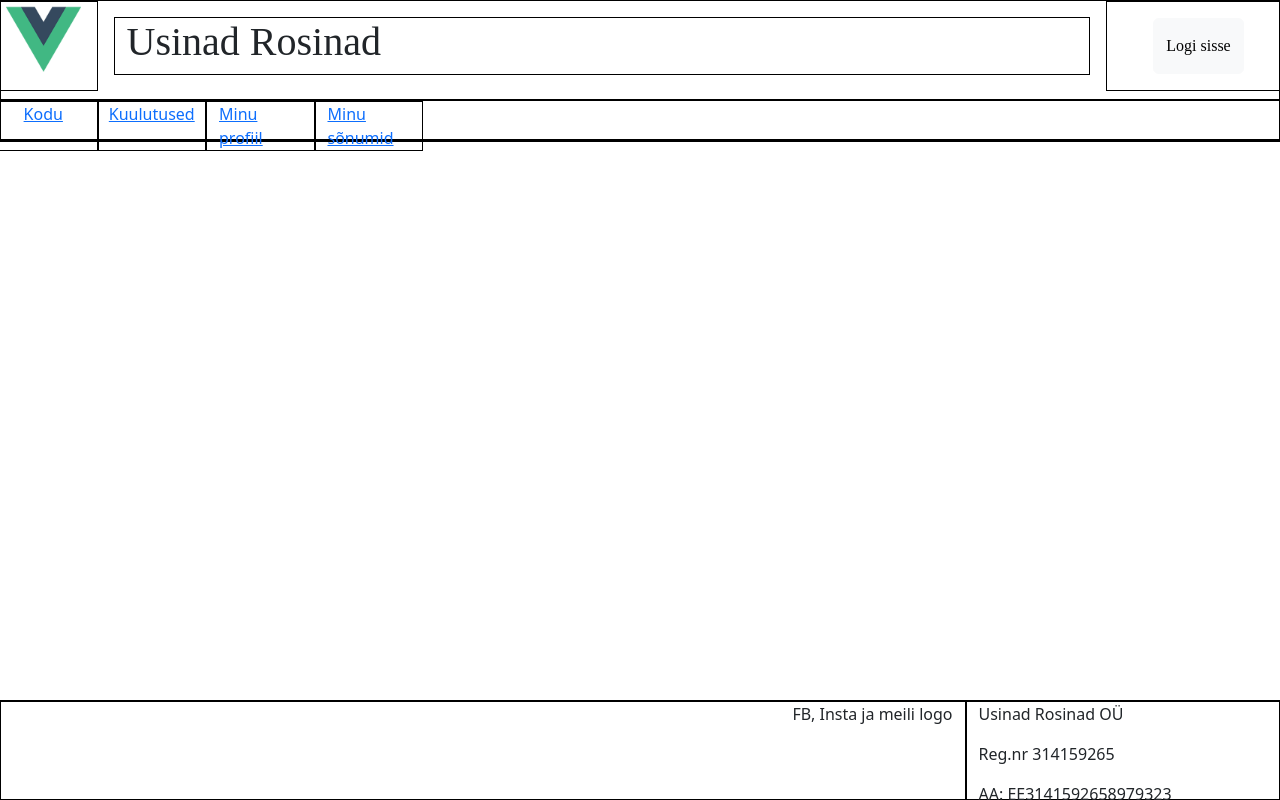
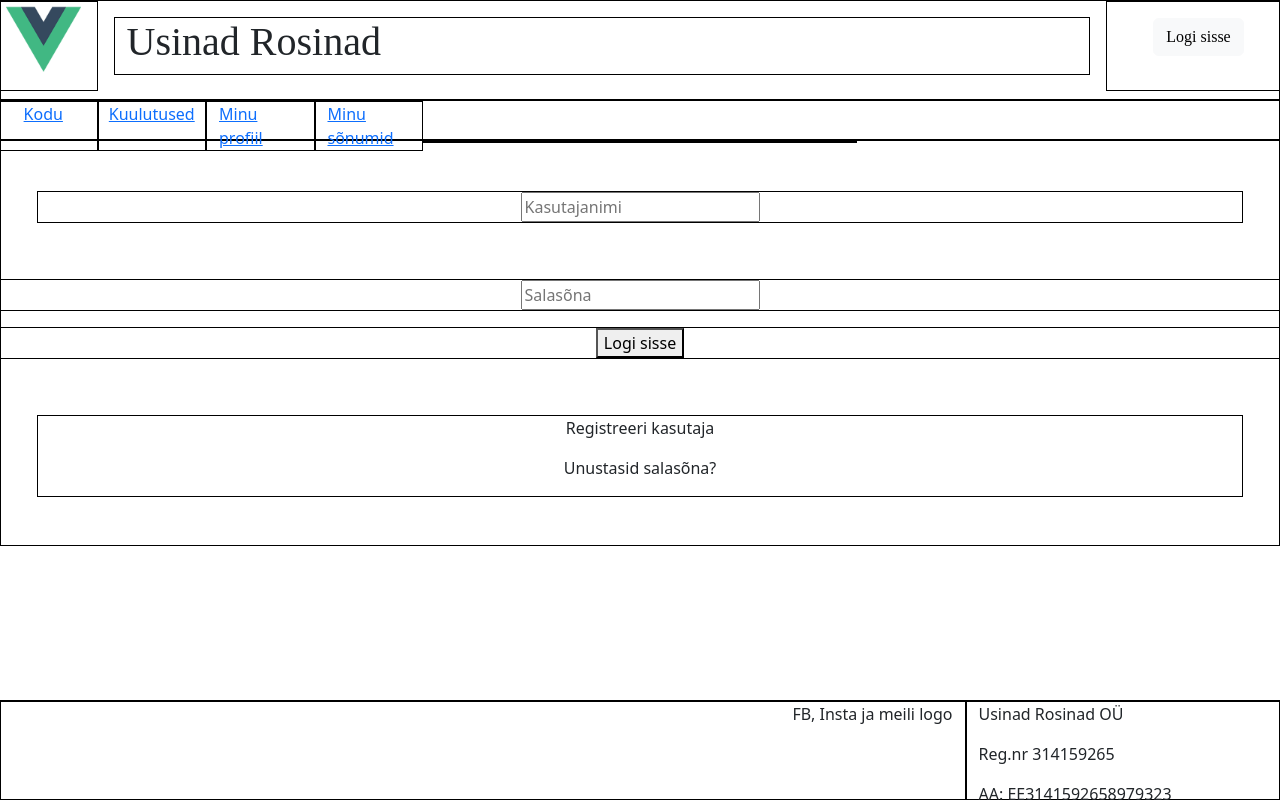
Before and after one commit to PeeterLond/usinadrosinadfront, a Vue app: page /login in a window 1280 px wide. Built offline with nearby package versions, Linux system fonts and the light colour scheme.

Commit message:
KK-5 Complete

```diff
--- a/src/App.vue
+++ b/src/App.vue
@@ -8,7 +8,7 @@
           <h1>Usinad Rosinad</h1>
         </div>
         <div class="col d-flex justify-content-center">
-          <button type="button" class="btn btn-light m-3" >Logi sisse</button>
+          <router-link to="/login"><button type="button" class="btn btn-light m-3" >Logi sisse</button></router-link>
         </div>
       </div>
   </header>
@@ -49,4 +49,15 @@
 <script>
 
 
+import router from "@/router";
+import {defineComponent} from "vue";
+
+export default defineComponent({
+  methods: {
+    router() {
+      return router
+    }
+  }
+})
+
 </script>
--- /dev/null
+++ b/src/assets/script/AlertMessage.js
@@ -0,0 +1 @@
+export const FILL_MANDATORY_FIELDS = 'Täida kõik väljad'
--- /dev/null
+++ b/src/assets/script/ErrorCode.js
@@ -0,0 +1 @@
+export const INCORRECT_CREDENTIALS = 111
--- /dev/null
+++ b/src/components/alert/AlertDanger.vue
@@ -0,0 +1,17 @@
+<template>
+<div class="row justify-content-center">
+  <div class="col col-4 text-center">
+    <div v-if="alertMessage != null && alertMessage.length > 0" class="alert alert-danger" role="alert" >
+      {{alertMessage}}
+    </div>
+  </div>
+</div>
+</template>
+<script>
+export default {
+  name: 'AlertDanger',
+  props: {
+    alertMessage: String
+  }
+}
+</script>
--- a/src/router/index.js
+++ b/src/router/index.js
@@ -1,11 +1,23 @@
 import { createRouter, createWebHistory } from 'vue-router'
 import HomeView from '../views/HomeView.vue'
+import LoginView from "@/views/LoginView.vue";
+import ErrorView from "@/views/ErrorView.vue";
 
 const routes = [
   {
     path: '/',
     name: 'homeRoute',
     component: HomeView
+  },
+  {
+    path:'/login',
+    name: 'loginRoute',
+    component: LoginView
+  },
+  {
+    path:'/error',
+    name: 'errorRoute',
+    component: ErrorView
   },
 
 ]
--- a/src/views/AboutView.vue
+++ /dev/null
@@ -1,6 +0,0 @@
-<template>
-  <div class="about">
-    <img src="../assets/image/backgroundImage.jpg" alt="Vue image" height="850" width="1500">
-
-  </div>
-</template>
--- /dev/null
+++ b/src/views/ErrorView.vue
@@ -0,0 +1,12 @@
+<template>
+
+  <img src="../assets/image/noid.jpg" alt="nõia pilt" height="1000" width="1500"/>
+
+</template>
+
+<script>
+export default {
+  name: 'ErrorView'
+
+}
+</script>
--- /dev/null
+++ b/src/views/LoginView.vue
@@ -0,0 +1,97 @@
+<template>
+  <AlertDanger :alert-message="errorResponse.message"/>
+  <div class="row">
+    <div class="col d-flex justify-content-center m-5">
+      <input v-model="username" type="text" placeholder="Kasutajanimi">
+    </div>
+  </div>
+  <div class="row">
+    <div class="col d-flex justify-content-center m-2">
+      <input v-model="password" type="password" placeholder="Salasõna">
+    </div>
+  </div>
+  <div class="row">
+    <div class="col d-flex justify-content-center m-2">
+      <button @click="login" type="submit">Logi sisse</button>
+    </div>
+  </div>
+  <div class="row">
+    <div class="col text-center m-5">
+      <p>Registreeri kasutaja</p>
+      <p>Unustasid salasõna?</p>
+    </div>
+  </div>
+
+
+</template>
+
+<script>
+import AlertDanger from "@/components/alert/AlertDanger.vue";
+import {FILL_MANDATORY_FIELDS} from "@/assets/script/AlertMessage";
+import {INCORRECT_CREDENTIALS} from "@/assets/script/ErrorCode";
+import router from "@/router";
+
+export default {
+  name: 'LoginView',
+  components: {AlertDanger},
+  data() {
+    return {
+      username: '',
+      password: '',
+      loginResponse: {
+        userId: 0,
+        roleName: ''
+      },
+      errorResponse: {
+        message: '',
+        errorCode: 0
+      },
+    }
+  },
+  methods: {
+
+login() {
+      this.resetErrorMessage();
+      if (this.mandatoryFieldsAreFilled()) {
+        this.sendLoginRequest();
+      } else {
+        this.errorResponse.message = FILL_MANDATORY_FIELDS
+      }
+      this.resetPassword();
+    },
+
+    resetErrorMessage: function () {
+      this.errorResponse.message = ''
+    },
+
+    mandatoryFieldsAreFilled() {
+      return this.username.length > 0 && this.password.length > 0
+    },
+
+    resetPassword: function () {
+      this.password = ''
+    },
+
+    sendLoginRequest: function () {
+      this.$http.get("/login", {
+            params: {
+              username: this.username,
+              password: this.password
+            }
+          }
+      ).then(response => {
+        this.loginResponse = response.data
+        sessionStorage.setItem('userId', this.loginResponse.userId)
+        sessionStorage.setItem('roleName', this.loginResponse.roleName)
+
+      }).catch(error => {
+        this.errorResponse = error.response.data
+        if (this.errorResponse.errorCode !== INCORRECT_CREDENTIALS) {
+          router.push({name: 'errorRoute'})
+        }
+      })
+
+    },
+  }
+}
+</script>
```
Also changed, not shown: src/assets/image/noid.jpg (added).
